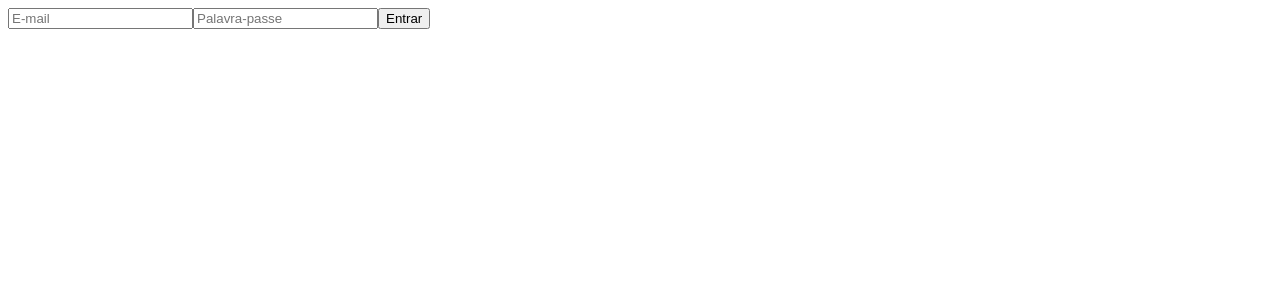
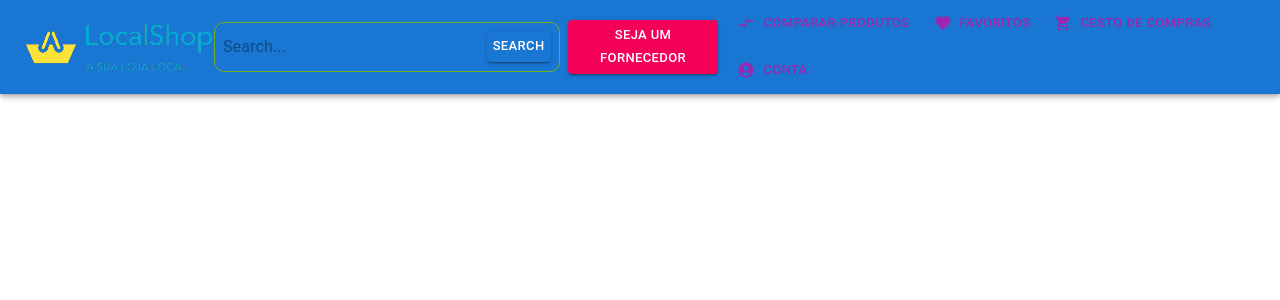
Before and after one commit to FelipeCardos/PTI, a React (Vite) app in the folder Projeto/code/client/shop-vite/: page /login in a window 1280 px wide. Shown: the top 300 px of the page. Built offline with nearby package versions, Linux system fonts and the light colour scheme.

Commit message:
Criação das páginas e segmentação das componentes

```diff
--- a/Projeto/code/client/shop-vite/src/App.jsx
+++ /dev/null
@@ -1,11 +0,0 @@
-import './App.css'
-
-import Header from './components/Header'
-
-function App() {
-  return (
-      <Header />
-  )
-}
-
-export default App
--- a/Projeto/code/client/shop-vite/src/components/Header/Navbar/NavBar.css
+++ b/Projeto/code/client/shop-vite/src/components/Header/Navbar/NavBar.css
@@ -1,7 +1,8 @@
-.nav{
+.nav {
   background-color: black;
   display: flex;
   flex-direction: row;
+  position: absolute;
 }
 
 .logo {
@@ -14,7 +15,7 @@
 .searchContainer {
   border-radius: 10px;
   width: 30vw;
-    border: 1px solid #73AD21;
+  border: 1px solid #73ad21;
   display: flex;
   flex-direction: row;
   justify-content: center;
--- /dev/null
+++ b/Projeto/code/client/shop-vite/src/layouts/MainLayout.jsx
@@ -0,0 +1,11 @@
+import React from "react";
+import Header from "../components/Header/header";
+
+export default function MainLayout({ children }) {
+  return (
+    <div>
+      <Header></Header>
+      <div>{children}</div>
+    </div>
+  );
+}
--- /dev/null
+++ b/Projeto/code/client/shop-vite/src/pages/HomePage.jsx
@@ -0,0 +1,6 @@
+import React from "react";
+import MainLayout from "../layouts/MainLayout";
+
+export default function HomePage(props) {
+  return <MainLayout />;
+}
--- /dev/null
+++ b/Projeto/code/client/shop-vite/src/pages/LoginPage.jsx
@@ -0,0 +1,11 @@
+import React from "react";
+import Login from "../components/Login/login";
+import MainLayout from "../layouts/MainLayout";
+
+export default function LoginPage(props) {
+  return (
+    <MainLayout>
+      <Login></Login>
+    </MainLayout>
+  );
+}
```
Also changed, not shown: Projeto/code/client/shop-vite/src/components/Header/Navbar/NavBar.jsx (+59 -22 lines), Projeto/code/client/shop-vite/src/main.jsx (+5 -5 lines), Projeto/code/client/shop-vite/src/App.css (deleted), Projeto/code/client/shop-vite/src/pages/error-page.jsx (renamed from Projeto/code/client/shop-vite/src/components/error-page.jsx). Lines whose indentation alone changed are shown as unchanged.
